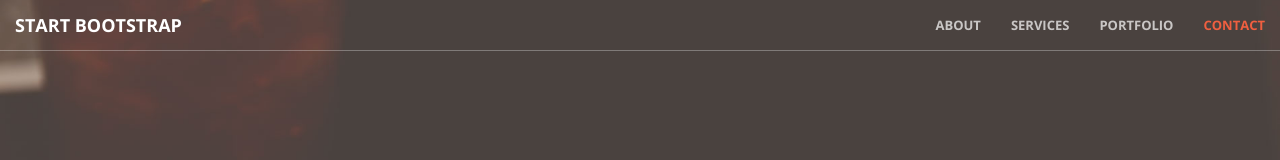
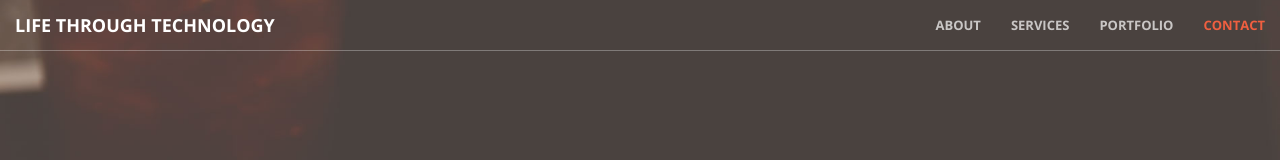
Before and after one commit to maryroseasirot/creative.github.io, a website: page index.html in a window 1280 px wide. Shown: the top 160 px of the page. Drawn offline with nearby package versions, Linux system fonts and the light colour scheme.

Commit message:
Update index.html

```diff
--- a/index.html
+++ b/index.html
@@ -43,7 +43,7 @@
                 <button type="button" class="navbar-toggle collapsed" data-toggle="collapse" data-target="#bs-example-navbar-collapse-1">
                     <span class="sr-only">Toggle navigation</span> Menu <i class="fa fa-bars"></i>
                 </button>
-                <a class="navbar-brand page-scroll" href="#page-top">Start Bootstrap</a>
+                <a class="navbar-brand page-scroll" href="#page-top">Life Through Technology</a>
             </div>
 
             <!-- Collect the nav links, forms, and other content for toggling -->
```
